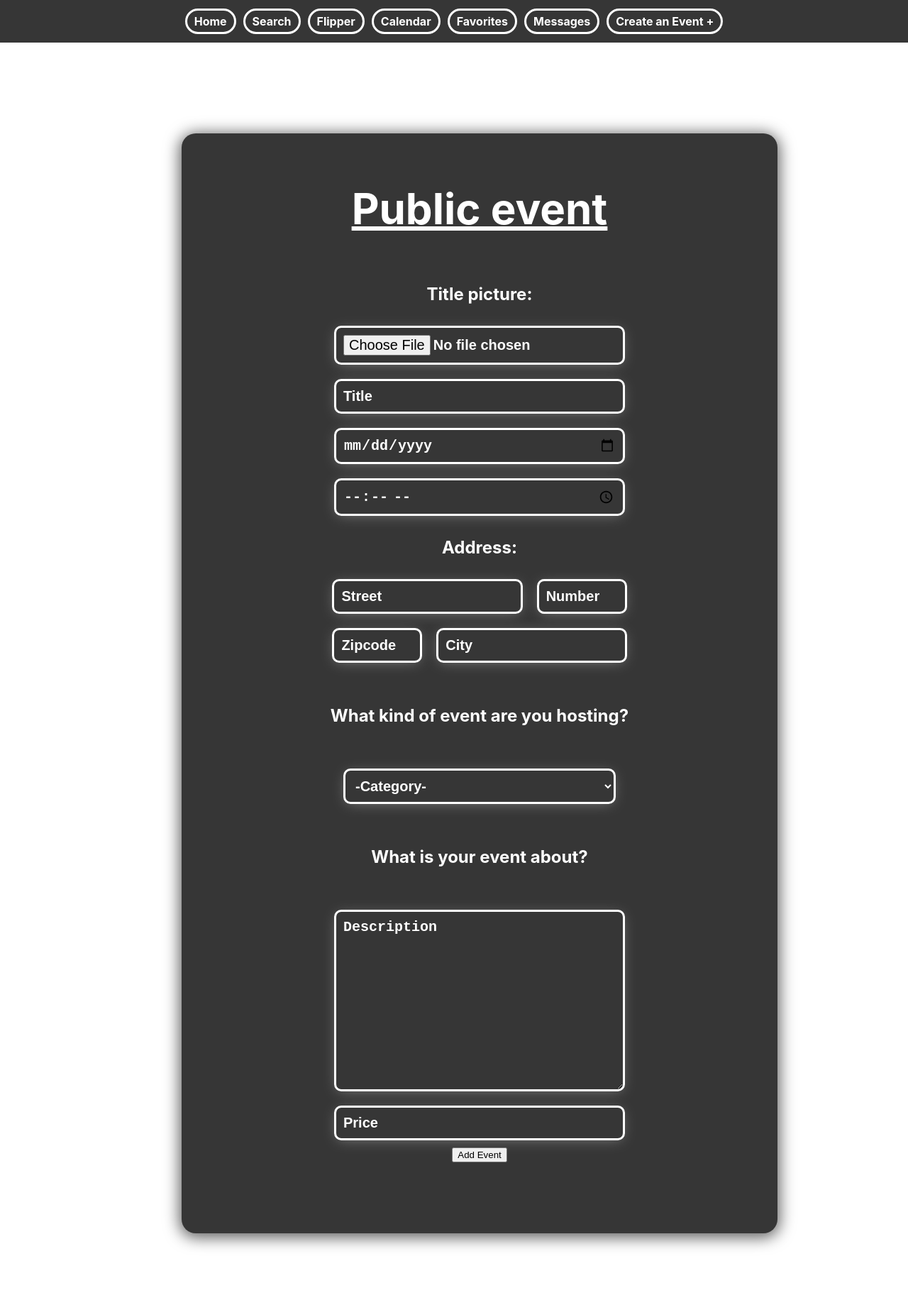
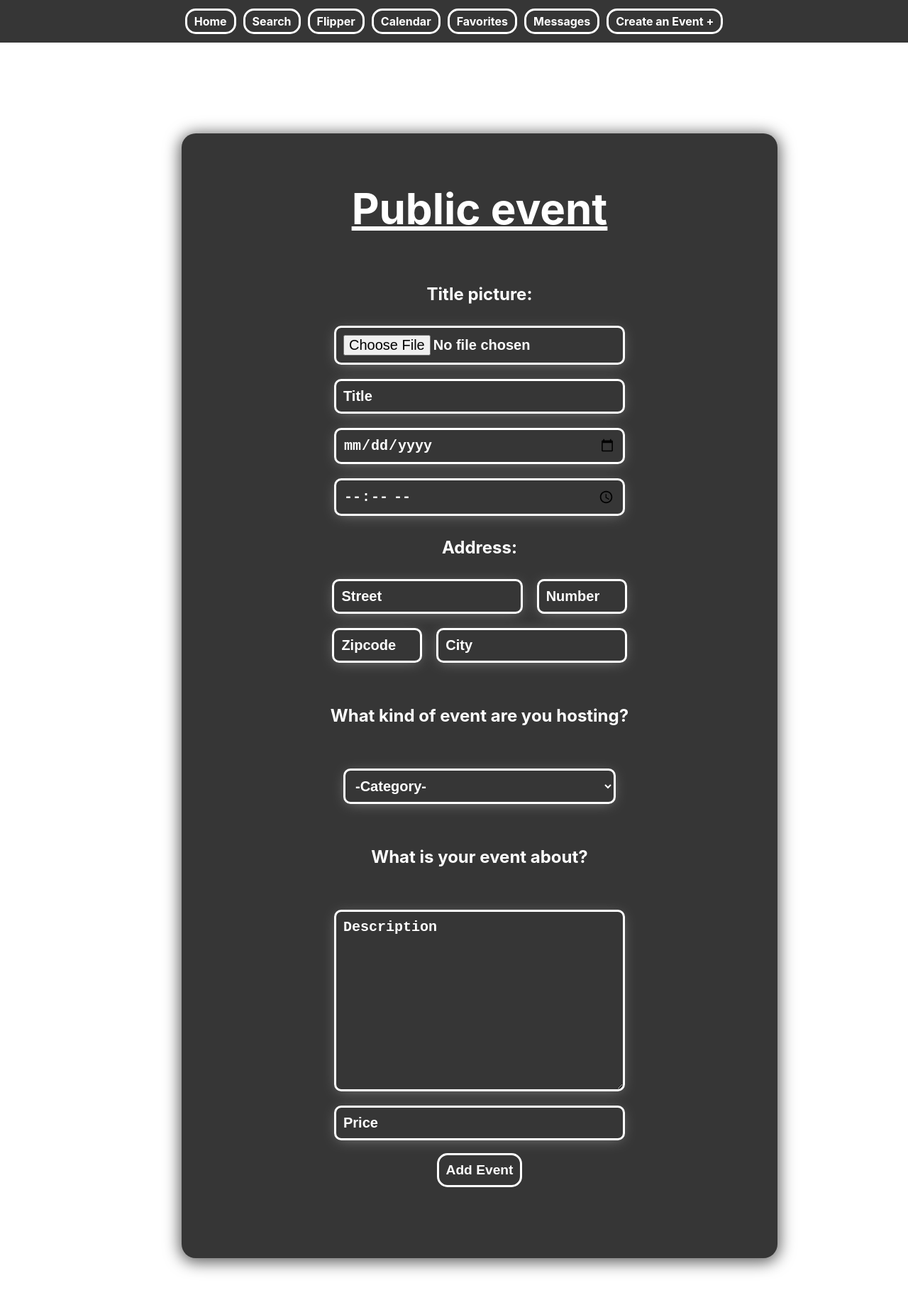
Before and after one commit to johann1301/Flipper, a React (Create React App) app in the folder client/: page /create/public in a window 1280 px wide. Shown: the top 1832 px of the page at 71% size. Built offline with nearby package versions, Linux system fonts and the light colour scheme.

Commit message:
before trying to restructure get events and search

```diff
--- a/client/src/App.css
+++ b/client/src/App.css
@@ -1,5 +1,6 @@
 /* *{
-  border: 3px solid black
+  border: 3px solid black;
+
 } */
 
 .App {
@@ -80,7 +81,7 @@ margin-top: 20px;
 }
 
 .buttonDirection{
-  height:100vh;
+  height: 90vh;
   display: flex;
   justify-content: center;
   align-items: center;
@@ -186,10 +187,19 @@ margin-top: 20px;
 
 /* Event Card */
 
+.flex{
+  display: flex;
+  flex-wrap: nowrap | wrap | wrap-reverse;
+  width: 90vw;
+
+}
+
 .eventCard{
   width: 300px;
   box-shadow: 0px 3px 10px 3px rgba(0,0,0,0.63);
   border-radius: 20px;
+  margin: 20px;
+
 }
 
 .userName{
@@ -221,3 +231,49 @@ width:300px;
 .cardInfo{
   width: 135px;
 }
+
+/* Button / Links */
+
+.details-link{
+  text-decoration: none;
+  margin-top: 8px;
+  border-radius: 15px;
+  border: 3px solid white;
+  background-color: #363636;
+  color: white;
+  font-weight: bold;
+  padding: 5px 10px;
+  margin: 5px;
+}
+
+.details-link:hover{
+  text-decoration: none;
+  margin-top: 8px;
+  border-radius: 15px;
+  border: 3px solid white;
+  background-color: white;
+  color: black;
+  font-weight: bold;
+  padding: 5px 10px;
+  margin: 5px;
+}
+
+.details-btn{
+  margin-top: 8px;
+  border-radius: 15px;
+  border: 3px solid white;
+  background-color: #363636;
+  color: white;
+  font-weight: bold;
+  font-size: larger;
+  padding: 10px;
+}
+
+.details-btn:hover{
+  margin-top: 10px;
+  border-radius: 15px;
+  border: 3px solid white;
+  background-color: white;
+  color: black;
+  padding: 10px;
+}
--- a/client/src/App.js
+++ b/client/src/App.js
@@ -1,11 +1,11 @@
 import './App.css';
 import {Routes, Route} from 'react-router-dom'
-import EventSearch from './pages/EventSearch'
-import EventList from './pages/EventList';
+import Home from './pages/Home'
+import EventList from './pages/Search';
 import EventDetails from './pages/EventDetails';
 import CreateEvent from './pages/CreateEvent';
 import Navbar from './components/Navbar'
-import AddPublicEvent from './components/CreatePublicEvent';
+import CreatePublicEvent from './components/CreatePublicEvent';
 
 
 function App() {
@@ -14,11 +14,11 @@ function App() {
 
     <Navbar />
       <Routes>
-        <Route path='/' element={<EventSearch />} />
+        <Route path='/' element={<Home />} />
         <Route path='/events' element={<EventList />} />
         <Route path='/events/:id' element={<EventDetails />} />
         <Route path='/create' element={<CreateEvent />} />
-        <Route path='/create/public' element={<AddPublicEvent  />} />
+        <Route path='/create/public' element={<CreatePublicEvent  />} />
       </Routes>
 
     </div>
--- a/client/src/components/CreatePublicEvent.js
+++ b/client/src/components/CreatePublicEvent.js
@@ -418,7 +418,7 @@ export default function AddPublicEvent() {
 			 />
 
 
-			 <button type='submit'>Add Event</button>
+			 <button class='details-btn' type='submit'>Add Event</button>
 
 		  </form>
 
--- a/client/src/components/Navbar.js
+++ b/client/src/components/Navbar.js
@@ -5,31 +5,31 @@ export default function EventCard() {
 	return (
 		<div class='navbar'>
 
-        <Link class='button' to={'/home'}>
+        <Link class='details-link' to={'/home'}>
 			Home
         </Link>
 
-        <Link class='button' to={'/events'}>
+        <Link class='details-link' to={'/events'}>
 			Search
         </Link>
 
-        <Link class='button' to={'/flipper'}>
+        <Link class='details-link' to={'/flipper'}>
 			Flipper
         </Link>
 
-        <Link class='button' to={'/calendar'}>
+        <Link class='details-link' to={'/calendar'}>
 			Calendar
         </Link>
 
-        <Link class='button' to={'/favorites'}>
+        <Link class='details-link' to={'/favorites'}>
 			Favorites
         </Link>
 
-        <Link class='button' to={'/messages'}>
+        <Link class='details-link' to={'/messages'}>
 			Messages
         </Link>
 
-        <Link class='button' to={'/create'}>
+        <Link class='details-link' to={'/create'}>
 			Create an Event +
         </Link>
 
--- a/client/src/pages/EventList.js
+++ b/client/src/pages/Search.js
@@ -2,7 +2,7 @@ import React from 'react'
 import { useState, useEffect } from 'react'
 import axios from 'axios'
 import EventCard from '../components/EventCard'
-import AddPublicEvent from '../components/CreatePublicEvent'
+
 
 
 export default function ProjectList() {
@@ -29,12 +29,9 @@ export default function ProjectList() {
 	return (
 		<>
 			<h1>All the Events</h1>
-            {events.map(event =>
-			<div class='alignEvents'>
-			<EventCard key={event._id} {...event} />
-			</div>
-			 )}
-
+			<div class='flex'>
+            {events.map(event => <EventCard key={event._id} {...event} />)}
+            </div>
 		</>
 	)
 }
```
Also changed, not shown: client/src/components/SearchForm.js (added), client/src/pages/Home.js (renamed from client/src/pages/EventSearch.js).
